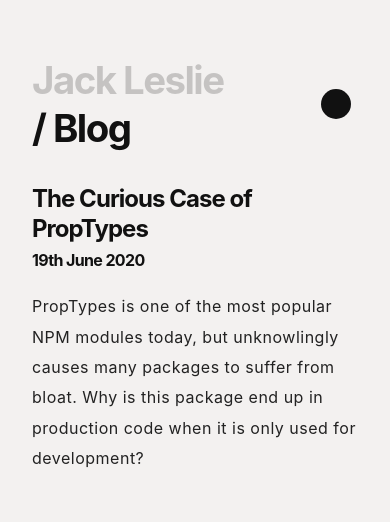
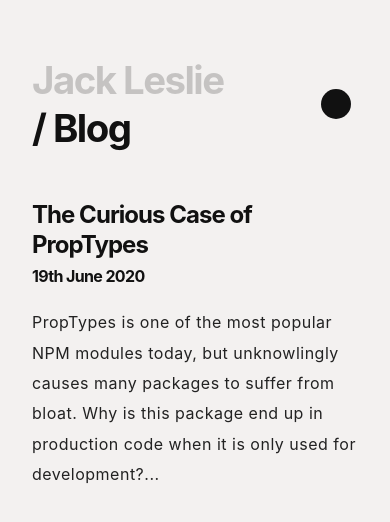
Before and after one commit to jackleslie/dev, a Next.js app: page /blog in a window 390 px wide. Shown: the top 522 px of the page. Built offline with nearby package versions, Linux system fonts and the light colour scheme.

Commit message:
chore: css overhaul, using modules now

```diff
--- a/components/header.js
+++ b/components/header/header.js
@@ -1,5 +1,6 @@
 import React from 'react';
 import Link from 'next/link';
+import styles from './header.module.css';
 
 export default function Header({ title = '' }) {
   const toggle = () => {
@@ -11,10 +12,10 @@ export default function Header({ title = '' }) {
   return (
     <article>
       {title ? (
-        <hgroup>
+        <hgroup className={styles.path}>
           <Link href="/">
             <a>
-              <h1>Jack Leslie</h1>
+              <h1 className={styles.pathRoot}>Jack Leslie</h1>
             </a>
           </Link>
           <Link href={`/${title.toLowerCase()}`}>
@@ -32,8 +33,8 @@ export default function Header({ title = '' }) {
       )}
 
       <button aria-label="Toggle Theme" title="Toggle Theme" type="button" onClick={toggle}>
-        <div aria-label="Sun" className="sun" />
-        <div aria-label="Moon" className="moon" />
+        <div aria-label="Sun" className={styles.sun} />
+        <div aria-label="Moon" className={styles.moon} />
       </button>
     </article>
   );
--- /dev/null
+++ b/components/header/header.module.css
@@ -0,0 +1,34 @@
+.sun {
+  position: absolute;
+  height: 30px;
+  width: 30px;
+  background-color: var(--white);
+  border-radius: 50%;
+  transition: var(--transition);
+}
+
+.moon {
+  position: absolute;
+  height: 30px;
+  width: 30px;
+  background-color: var(--black);
+  border-radius: 50%;
+  left: var(--moon-left);
+  top: var(--moon-top);
+  transition: var(--transition);
+}
+
+.path {
+  display: flex;
+}
+
+.pathRoot {
+  margin-right: 6px;
+  opacity: 0.2;
+}
+
+@media only screen and (max-width: 500px) {
+  .path {
+    flex-wrap: wrap;
+  }
+}
--- a/components/index.js
+++ b/components/index.js
@@ -1,2 +1,2 @@
-export { default as Header } from './header';
-export { default as Post } from './post';
+export { default as Header } from './header/header';
+export { default as Post } from './post/post';
--- a/components/post.js
+++ b/components/post/post.js
@@ -1,13 +1,14 @@
 import React from 'react';
 import Link from 'next/link';
+import styles from './post.module.css';
 
 export default function Post({ title = '', date = '', summary = '', slug = '/', children = null }) {
   return (
-    <section>
+    <section className={styles.post}>
       <hgroup>
         <Link href={`/blog/${slug}`}>
           <a>
-            <h2>{title}</h2>
+            <h2 className={styles.postTitle}>{title}</h2>
           </a>
         </Link>
         <h3>{date}</h3>
--- /dev/null
+++ b/components/post/post.module.css
@@ -0,0 +1,9 @@
+.post {
+  margin-bottom: 2em;
+}
+
+@media only screen and (max-width: 500px) {
+  .post {
+    margin-top: 3em;
+  }
+}
--- a/package.json
+++ b/package.json
@@ -31,6 +31,7 @@
   },
   "lint-staged": {
     "styles/*.css": "stylelint --fix",
+    "components/**/*.module.css": "stylelint --fix",
     "pages/**/*.js": "eslint --fix --quiet"
   }
 }
--- a/pages/_app.js
+++ b/pages/_app.js
@@ -1,6 +1,5 @@
 import React from 'react';
-import '../styles/index.css';
-import '../styles/blog.css';
+import '../styles/global.css';
 
 export default function MyApp({ Component, pageProps }) {
   return <Component {...pageProps} />;
--- a/pages/blog.js
+++ b/pages/blog.js
@@ -16,7 +16,7 @@ export default function Blog() {
         date="19th June 2020"
         summary="PropTypes is one of the most popular NPM modules today,
         but unknowlingly causes many packages to suffer from bloat. Why is
-        this package end up in production code when it is only used for development?"
+        this package end up in production code when it is only used for development?..."
         slug="prop-types"
       />
     </main>
--- a/styles/blog.css
+++ /dev/null
@@ -1,8 +0,0 @@
-article > hgroup {
-  display: flex;
-}
-
-article > hgroup a:first-child h1 {
-  margin-right: 6px;
-  opacity: 0.2;
-}
--- a/styles/index.css
+++ b/styles/global.css
@@ -14,9 +14,9 @@
   --keybase: #ff6f21;
   --transition:
     color 0.2s ease,
-    border-left 0.2s ease,
     background-color 0.2s ease,
     text-decoration-color 0.2s ease,
+    opacity 0.2s ease,
     top 0.2s ease,
     left 0.2s ease;
   --moon-top: 0;
@@ -117,26 +117,6 @@ button {
   outline: none;
 }
 
-.sun {
-  position: absolute;
-  height: 30px;
-  width: 30px;
-  background-color: var(--white);
-  border-radius: 50%;
-  transition: var(--transition);
-}
-
-.moon {
-  position: absolute;
-  height: 30px;
-  width: 30px;
-  background-color: var(--black);
-  border-radius: 50%;
-  left: var(--moon-left);
-  top: var(--moon-top);
-  transition: var(--transition);
-}
-
 a {
   text-decoration: none;
 }
@@ -194,14 +174,6 @@ p a:visited {
     letter-spacing: 0.5px;
     font-size: 1rem;
   }
-
-  article > hgroup {
-    flex-wrap: wrap;
-  }
-
-  section {
-    border-left-width: 5px;
-  }
 }
 
 @media (prefers-reduced-motion: reduce) {
```
